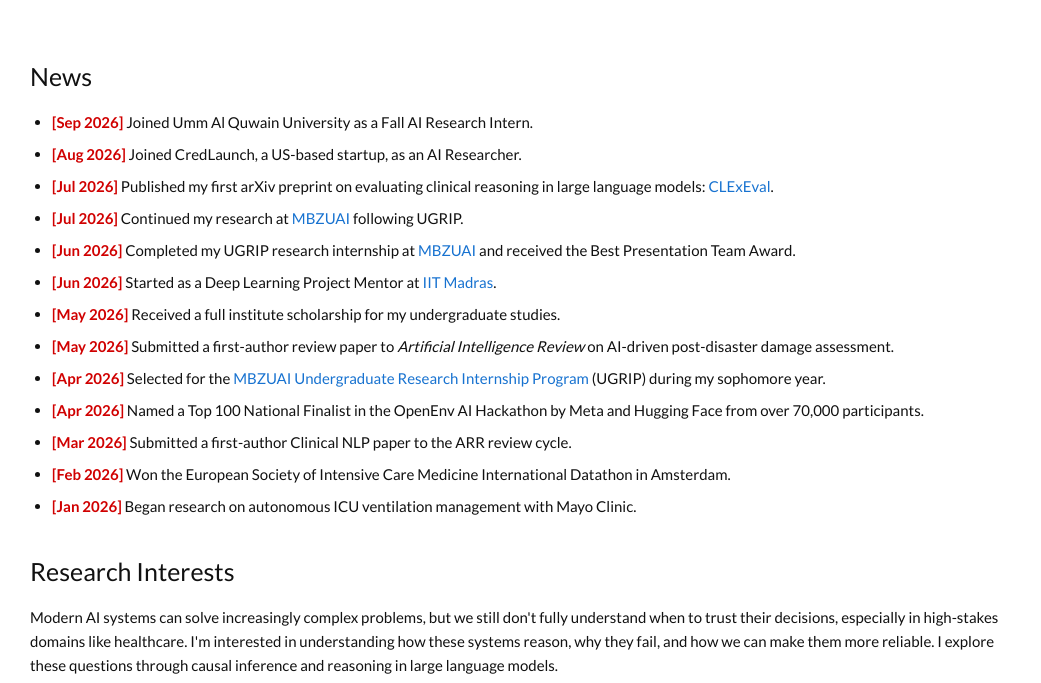
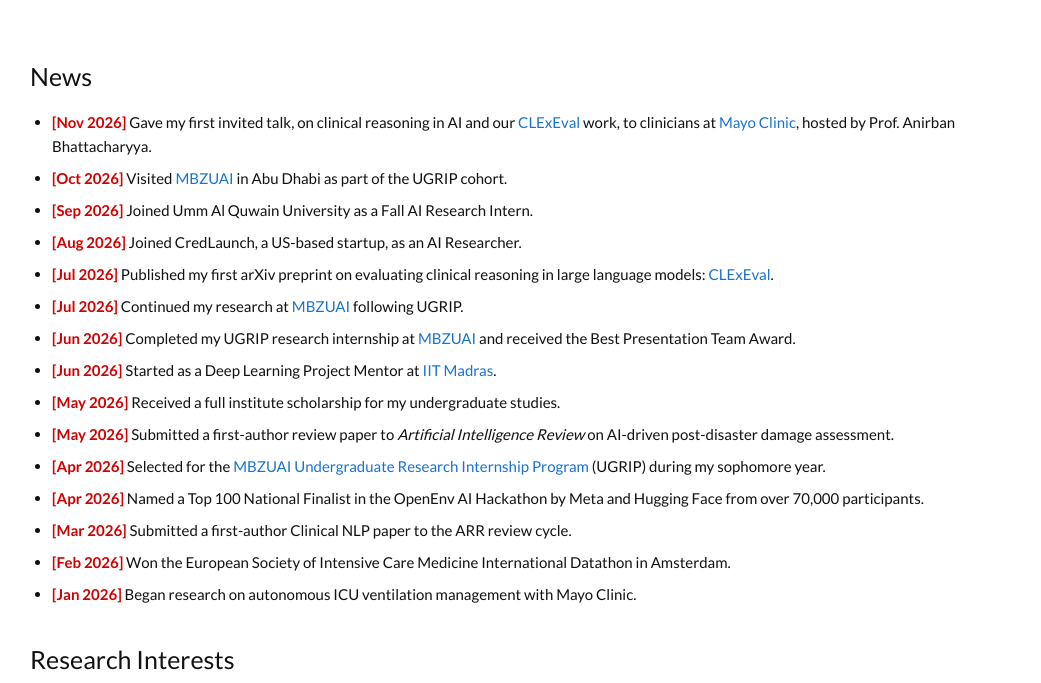
Before and after one commit to 24f2004489/Ajmal, a plain HTML site: page index.html in a window 1280 px wide. Shown: the part 417-1100 px from the top of the page, without its empty margins (110-1151 px from the left). Drawn offline with Linux system fonts and the light colour scheme.

Commit message:
Add Oct and Nov 2026 news: MBZUAI UGRIP visit and Mayo Clinic talk
Co-Authored-By: Claude Opus 5.5 <noreply@anthropic.com>
Claude-Session: https://claude.ai/code/session_012TMfBkH5DSonTmZSsUyWau

```diff
--- a/index.html
+++ b/index.html
@@ -41,6 +41,8 @@
         <section>
             <h2>News</h2>
             <ul class="news-list">
+                <li><span>[Nov 2026]</span> Gave my first invited talk, on clinical reasoning in AI and our <a href="https://arxiv.org/abs/2606.31608" target="_blank" rel="noreferrer">CLExEval</a> work, to clinicians at <a href="https://www.mayoclinic.org/" target="_blank" rel="noreferrer">Mayo Clinic</a>, hosted by Prof. Anirban Bhattacharyya.</li>
+                <li><span>[Oct 2026]</span> Visited <a href="https://mbzuai.ac.ae/" target="_blank" rel="noreferrer">MBZUAI</a> in Abu Dhabi as part of the UGRIP cohort.</li>
                 <li><span>[Sep 2026]</span> Joined Umm Al Quwain University as a Fall AI Research Intern.</li>
                 <li><span>[Aug 2026]</span> Joined CredLaunch, a US-based startup, as an AI Researcher.</li>
                 <li><span>[Jul 2026]</span> Published my first arXiv preprint on evaluating clinical reasoning in large language models: <a href="https://arxiv.org/abs/2606.31608" target="_blank" rel="noreferrer">CLExEval</a>.</li>
```
